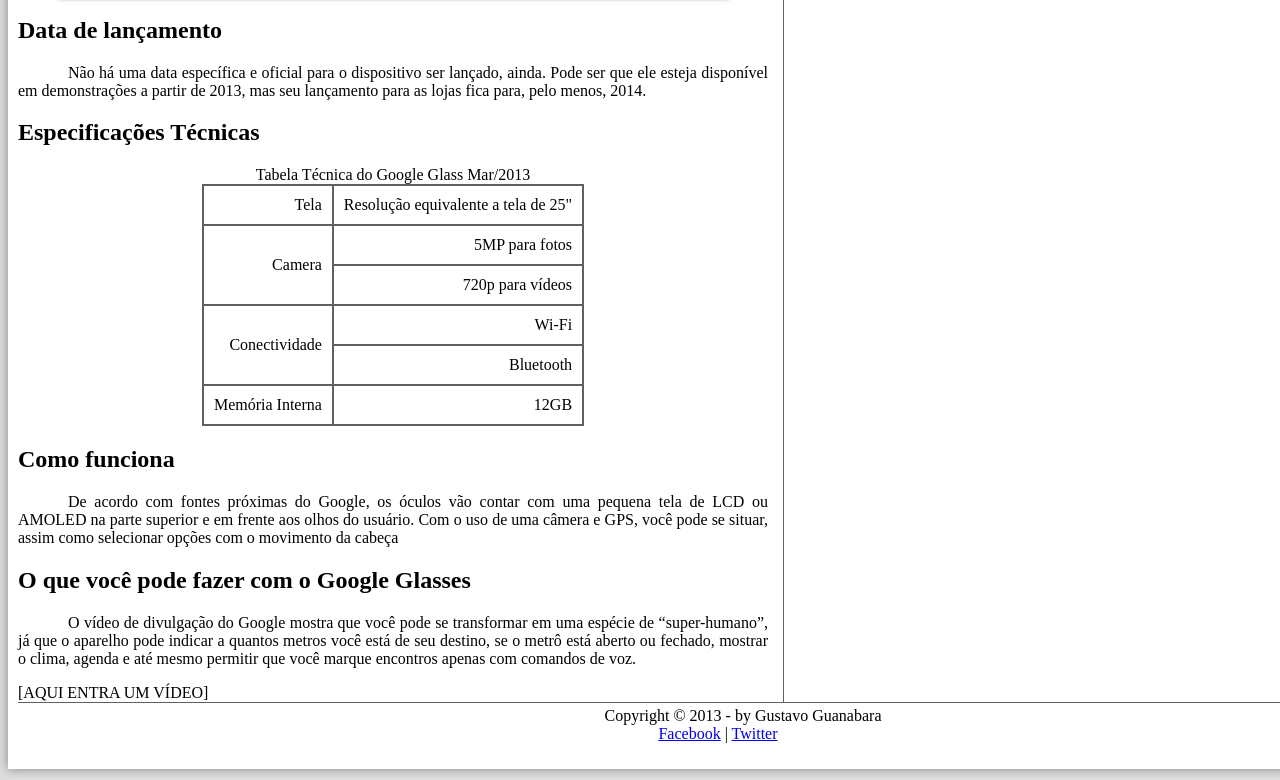
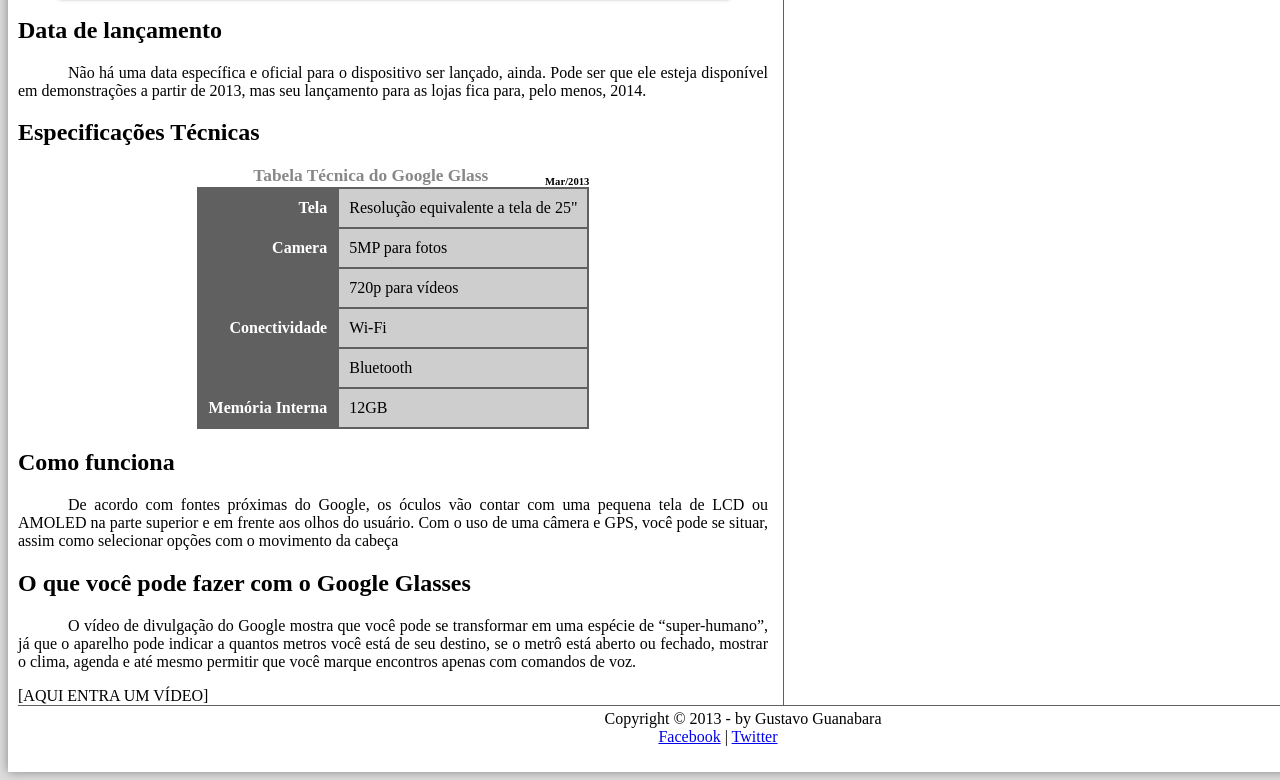
Before and after one commit to Hondajr/CursoemVideo, a plain HTML site: page GlassProject/index.html in a window 1280 px wide. Shown: the part 918-1698 px from the top of the page. Drawn offline with Linux system fonts and the light colour scheme.

Commit message:
Aula 20
Estilos Tabela, conceito do parâmetro 'class'

```diff
--- a/GlassProject/_css/estilo.css
+++ b/GlassProject/_css/estilo.css
@@ -137,8 +137,36 @@
 table#tabelaspec td{
   border: 1px solid #606060;
   padding:10px;
+  text-align: center;
+  vertical-align: middle;
+}
+
+table#tabelaspec td.rightCell{
+  text-align: left;
+  background-color: #cecece;
+}
+
+table#tabelaspec td.leftCell{
   text-align: right;
-  vertical-align: middle;
+  color:white;
+  background-color: #606060;
+  vertical-align: top;
+  font-weight: bold;
+}
+
+table#tabelaspec caption{
+  color: #888888;
+  font-size: 13pt;
+  font-weight: bolder;
+
+}
+
+table#tabelaspec caption span{
+  display: block;
+  float:right;
+  color:black;
+  font-size: 8pt;
+  margin-top: 10px;
 }
 
 aside#lateral{
--- a/GlassProject/index.html
+++ b/GlassProject/index.html
@@ -68,24 +68,24 @@
       <h1>Especificações Técnicas</h1>
 
       <table id="tabelaspec">
-        <caption>Tabela Técnica do Google Glass Mar/2013</caption>
+        <caption>Tabela Técnica do Google Glass <span>Mar/2013</span></caption>
         <tr>
-          <td>Tela</td><td>Resolução equivalente a tela de 25"</td>
+          <td class="leftCell">Tela</td><td class="rightCell">Resolução equivalente a tela de 25"</td>
         </tr>
         <tr>
-          <td rowspan="2">Camera</td><td>5MP para fotos</td>
+          <td class="leftCell" rowspan="2">Camera</td><td class="rightCell">5MP para fotos</td>
         </tr>
         <tr>
-          <td>720p para vídeos</td>
+          <td class="rightCell">720p para vídeos</td>
         </tr>
         <tr>
-          <td rowspan="2">Conectividade</td><td>Wi-Fi</td>
+          <td class="leftCell" rowspan="2">Conectividade</td><td class="rightCell">Wi-Fi</td>
         </tr>
         <tr>
-          <td>Bluetooth</td>
+          <td class="rightCell">Bluetooth</td>
         </tr>
         <tr>
-          <td>Memória Interna</td><td>12GB</td>
+          <td class="leftCell">Memória Interna</td><td class="rightCell">12GB</td>
         </tr>
       </table>
 
```
